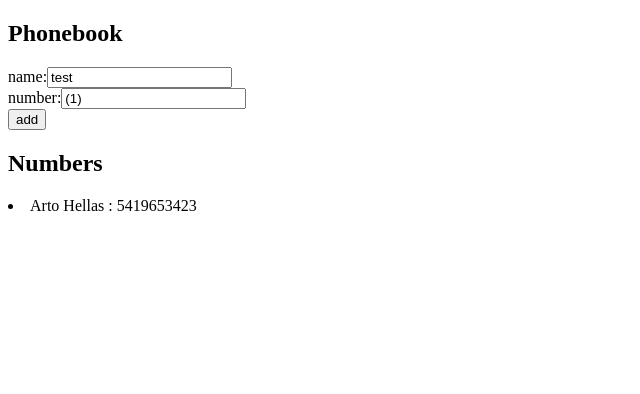
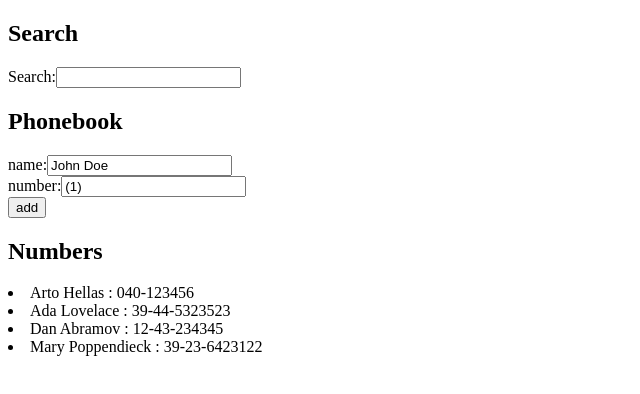
Before and after one commit to realpoap/fullstack-open, a React (Vite) app in the folder Part 2/phonebook/: page / in a window 1280 px wide. Shown: the top 394 px of the page, without its empty margins (0-640 px from the left). Built offline with nearby package versions, Linux system fonts and the light colour scheme.

Commit message:
2.9 - hell yeah ! search feature

```diff
--- a/Part 2/phonebook/src/App.jsx
+++ b/Part 2/phonebook/src/App.jsx
@@ -1,22 +1,21 @@
 import { useState } from 'react'
+import Contacts from './components/Contacts'
 
-const Contacts = ({persons}) => {
-  return (
-    persons.map((person) => <li key={person.name}>{person.name} : {person.number}</li>)
-  )
-}
 
 const App = () => {
   const [persons, setPersons] = useState([
-    { name: 'Arto Hellas',
-      number: 5419653423
-    }
+    { name: 'Arto Hellas', number: '040-123456', id: 1 },
+    { name: 'Ada Lovelace', number: '39-44-5323523', id: 2 },
+    { name: 'Dan Abramov', number: '12-43-234345', id: 3 },
+    { name: 'Mary Poppendieck', number: '39-23-6423122', id: 4 }
   ])
-  const [newName, setNewName] = useState('test')
+  const [newName, setNewName] = useState('John Doe')
+  const [searchName, setSearchName] = useState('')
   const [newNumber, setNewNumber]  = useState('(1)')
 
   const handleNameChange = (e) => setNewName(e.target.value)
   const handleNumberChange = (e) => setNewNumber(e.target.value)
+  const handleSearchChange = (e) => setSearchName(e.target.value)
 
   const addPerson = (e) => {
     e.preventDefault()
@@ -39,6 +38,15 @@ const App = () => {
 
   return (
     <div>
+      <div>
+        <h2>Search</h2>
+        Search:
+        <input
+          value={searchName}
+          onChange={handleSearchChange}
+        />
+      </div>
+
       <h2>Phonebook</h2>
       <form onSubmit={addPerson}>
         <div>
@@ -61,7 +69,7 @@ const App = () => {
       </form>
 
       <h2>Numbers</h2>
-      <Contacts persons={persons}/>
+      <Contacts search={searchName} persons={persons}/>
     </div>
   )
 }
--- /dev/null
+++ b/Part 2/phonebook/src/components/Contacts.jsx
@@ -0,0 +1,10 @@
+const Contacts = ({search, persons}) => {
+    const lowerSearch = search.toLowerCase()
+    console.log(lowerSearch);
+    const filteredPersons = persons.filter((person) => person.name.toLowerCase().includes(lowerSearch) )
+    return (
+      filteredPersons.map((person) => <li key={person.id}>{person.name} : {person.number}</li>)
+    )
+  }
+
+export default Contacts
```
